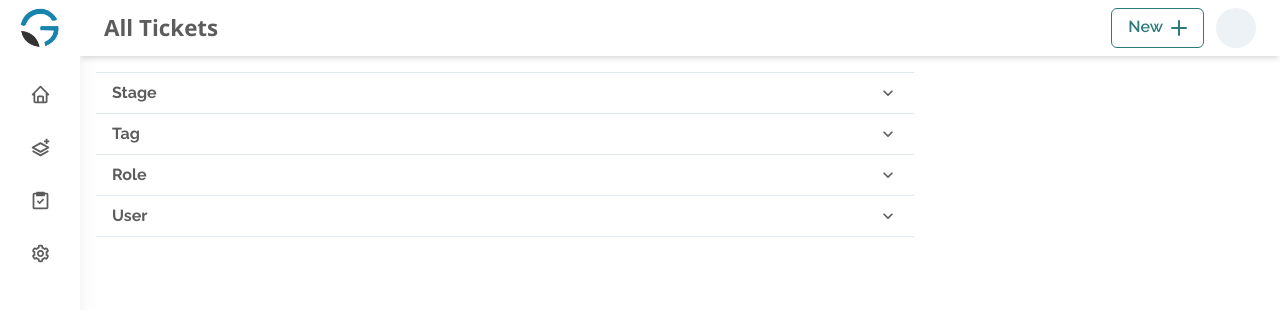
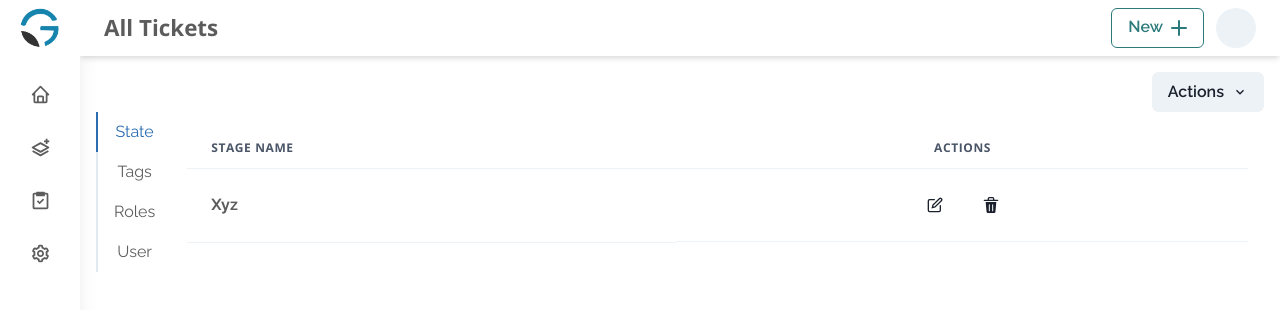
Before and after one commit to yograjtandel/GoalQuest, a Next.js app: page /setting in a window 1280 px wide. Shown: the top 310 px of the page. Built offline with nearby package versions, Linux system fonts and the light colour scheme.

Commit message:
ui change setting page

```diff
--- a/pages/setting/index.js
+++ b/pages/setting/index.js
@@ -1,15 +1,32 @@
-import { Box, Accordion, Input, Button, Checkbox, Select } from '@chakra-ui/react';
+import {
+  Box,
+  Button,
+  Menu,
+  MenuButton,
+  MenuList,
+  MenuItem,
+  useDisclosure,
 
-import AccordionItem from '@/src/components/ui/AccordianItem';
+} from '@chakra-ui/react';
 
-import { InputWrapper } from '@/src/components/form';
+import Customtab from '@/src/Components/tabpanel';
+import { ChevronDownIcon } from '@chakra-ui/icons';
+import CustomDrawer from '@/src/Components/drawer';
 
-const setting = () => {
+
+const setting = (props) => {
+  const { isOpen, onOpen, onClose } = useDisclosure();
   return (
-    <Box p={4} w={'100%'} display={'flex'} justifyContent={'start'}>
-      <Accordion w={'70%'} allowToggle={'true'}>
-        {/* accordion 1 */}
-        <AccordionItem title="Stage">
+    <Box
+      p={4}
+      w={'100%'}
+      display={'flex'}
+      justifyContent={'start'}
+      flexWrap={'wrap'}
+    >
+      {/* <Accordion w={'70%'} allowToggle={'true'}> */}
+      {/* accordion 1 */}
+      {/* <AccordionItem title="Stage">
           <InputWrapper title="Name">
             <Input type="text" />
           </InputWrapper>
@@ -23,9 +40,9 @@ const setting = () => {
           >
             Save
           </Button>
-        </AccordionItem>
-        {/* accordion 2 */}
-        <AccordionItem title="Tag">
+        </AccordionItem> */}
+      {/* accordion 2 */}
+      {/* <AccordionItem title="Tag">
           <InputWrapper title="Name">
             <Input type="text" />
           </InputWrapper>
@@ -39,9 +56,9 @@ const setting = () => {
           >
             Save
           </Button>
-        </AccordionItem>
-        {/* accordion 3 */}
-        <AccordionItem title="Role">
+        </AccordionItem> */}
+      {/* accordion 3 */}
+      {/* <AccordionItem title="Role">
           <InputWrapper title="Name">
             <Input type="text" />
           </InputWrapper>
@@ -68,9 +85,9 @@ const setting = () => {
           >
             Save
           </Button>
-        </AccordionItem>
-        {/* Accordion 4 */}
-        <AccordionItem title="User">
+        </AccordionItem> */}
+      {/* Accordion 4 */}
+      {/* <AccordionItem title="User">
           <InputWrapper title="Role">
             <Select placeholder="Select option">
               <option value="option1">Option 1</option>
@@ -94,8 +111,77 @@ const setting = () => {
           >
             Save
           </Button>
-        </AccordionItem>
-      </Accordion>
+        </AccordionItem> */}
+      {/* </Accordion> */}
+      <Box w={'100%'} display={'flex'} justifyContent={'end'}>
+        <Menu>
+          <MenuButton as={Button} rightIcon={<ChevronDownIcon />}>
+            Actions
+          </MenuButton>
+          <MenuList>
+            <MenuItem
+              onClick={
+                props.openDrawer === undefined || props.openDrawer !== false
+                  ? () => {
+                      onOpen();
+                    }
+                  : () => {
+                      return;
+                    }
+              }
+            >
+              Stage
+            </MenuItem>
+            <MenuItem
+              onClick={
+                props.openDrawer === undefined || props.openDrawer !== false
+                  ? () => {
+                      onOpen();
+                    }
+                  : () => {
+                      return;
+                    }
+              }
+            >
+              Tags
+            </MenuItem>
+            <MenuItem
+              onClick={
+                props.openDrawer === undefined || props.openDrawer !== false
+                  ? () => {
+                      onOpen();
+                    }
+                  : () => {
+                      return;
+                    }
+              }
+            >
+              Roles
+            </MenuItem>
+            <MenuItem
+              onClick={
+                props.openDrawer === undefined || props.openDrawer !== false
+                  ? () => {
+                      onOpen();
+                    }
+                  : () => {
+                      return;
+                    }
+              }
+            >
+              Emails
+            </MenuItem>
+          </MenuList>
+        </Menu>{' '}
+      </Box>
+     <Customtab/>
+      <CustomDrawer
+        isOpen={isOpen}
+        onOpen={onOpen}
+        onClose={onClose}
+        maintitle="Task">
+        {props.onClickDispaly}
+      </CustomDrawer>
     </Box>
   );
 };
--- a/src/Components/drawer/index.js
+++ b/src/Components/drawer/index.js
@@ -1,5 +1,4 @@
 import React from 'react';
-import { BiPlus } from 'react-icons/bi';
 import {
   Drawer,
   DrawerBody,
@@ -8,9 +7,7 @@ import {
   DrawerOverlay,
   DrawerContent,
   DrawerCloseButton,
-  useDisclosure,
   Button,
-  Input,
 } from '@chakra-ui/react';
 
 const CustomDrawer = (props) => {
@@ -21,8 +18,7 @@ const CustomDrawer = (props) => {
         placement="right"
         onClose={props.onClose}
         finalFocusRef={props.btnRef}
-        size={props.size || 'lg'}
-      >
+        size={props.size || 'lg'}>
         <DrawerOverlay />
         <DrawerContent>
           <DrawerCloseButton />
--- a/src/Components/header/index.js
+++ b/src/Components/header/index.js
@@ -17,7 +17,6 @@ import { NewProject } from '../project';
 const Header = (props) => {
   const { isOpen, onOpen, onClose } = useDisclosure();
   const [title, setTitle] = useState('');
-
   const onMenuClickHAndler = (e) => {
     debugger;
     setTitle(e.target.name);
--- /dev/null
+++ b/src/Components/table/index.js
@@ -0,0 +1,38 @@
+import {Table,
+Thead,
+Tbody,
+Tr,
+Th,
+Td,
+TableContainer,
+Button,
+} from '@chakra-ui/react';
+import { DeleteIcon , EditIcon } from '@chakra-ui/icons';
+const Customtable = () => {
+    return (
+        <TableContainer>
+        <Table variant="simple">
+          <Thead>
+            <Tr>
+              <Th>Stage Name</Th>
+              <Th textAlign='Center'>Actions</Th>
+            </Tr>
+          </Thead>
+          <Tbody>
+            <Tr>
+              <Td>Xyz</Td>
+              <Td display={'flex'} justifyContent={'center'}>
+                <Button bg={'none'}  variant="solid" _hover={{bg:'none' , color:'primary.400'}} >
+                  {<EditIcon />}
+                </Button>
+                <Button ms={2} bg={'none'}  variant="solid" _hover={{bg:'none' , color:'red'}}>
+                  {<DeleteIcon />}
+                </Button>
+              </Td>
+            </Tr>
+          </Tbody>
+        </Table>
+      </TableContainer>
+    );
+}
+export default Customtable;
--- /dev/null
+++ b/src/Components/tabpanel/index.jsx
@@ -0,0 +1,39 @@
+import { Tab, TabList, TabPanel, TabPanels, Tabs } from '@chakra-ui/react';
+import Customtable from '../table';
+
+const customtab = () => {
+    const tasktitle = [
+        { title: 'State' },
+        { title: 'Tags' },
+        { title: 'Roles'},
+        { title: 'User'},
+
+      ];
+      const tabledata = [
+        { title: 'State' },
+        { title: 'Tags' },
+        { title: 'Roles'},
+        { title: 'User'},
+
+      ];
+  return (
+    <Tabs orientation="vertical" h={'100%'} w={'100%'}>
+      <TabList>
+      {tasktitle.map((tasktitle) => (
+        <Tab textAlign={'start'}>{tasktitle.title}</Tab>
+
+      ))}
+      </TabList>
+      <TabPanels w={'100%'}>
+      {tabledata.map((tabledata) => (
+        <TabPanel>
+          <Customtable />
+        </TabPanel>
+      ))}
+
+      </TabPanels>
+    </Tabs>
+  );
+};
+
+export default customtab;
--- a/src/Components/ui/AccordianItem.js
+++ b/src/Components/ui/AccordianItem.js
@@ -1,7 +1,6 @@
 import {
   Box,
-  Accordion,
-  AccordionItem,
+
   AccordionButton,
   AccordionPanel,
   AccordionIcon,
@@ -9,6 +8,7 @@ import {
   Button,
   Checkbox,
   Select,
+  AccordionItem,
 } from '@chakra-ui/react';
 
 const CustomAccordinaItem = (props) => {
```
Also changed, not shown: pages/ticket/index.js (+3 -6 lines), pages/web/contactus/index.js (+11 -8 lines), src/Components/web/header/header.js (+5 -11 lines).
